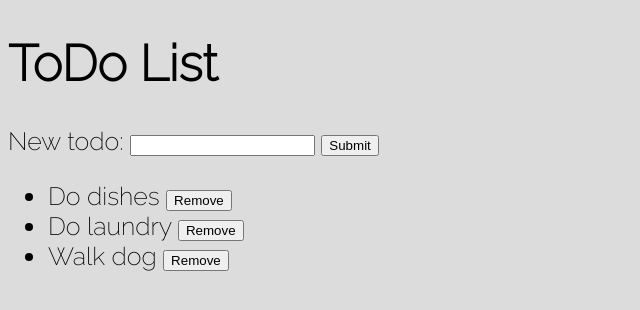
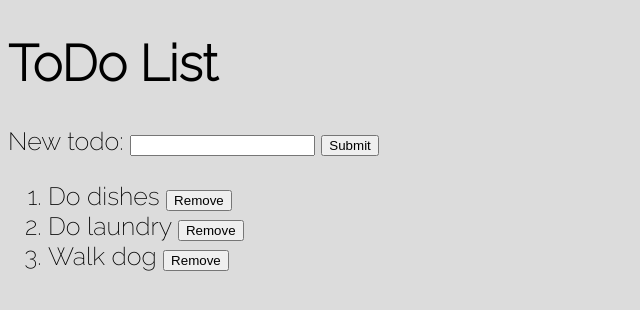
Before and after one commit to Grozzrox/ToDo-App, a website: page index.html in a window 1280 px wide. Shown: the full height of the page, 0-640 px from the left. Drawn offline with Linux system fonts and the light colour scheme.

Commit message:
third commit

```diff
--- a/index.html
+++ b/index.html
@@ -15,11 +15,11 @@
             <input type="submit">
         </form>
 
-        <ul id="todo-list">
+        <ol id="todo-list">
             <li>Do dishes <button>Remove</button></li>
             <li>Do laundry <button>Remove</button></li>
             <li>Walk dog <button>Remove</button></li>
-        </ul>
+        </ol>
 
         <script src="app.js"></script>
     </body>
```
